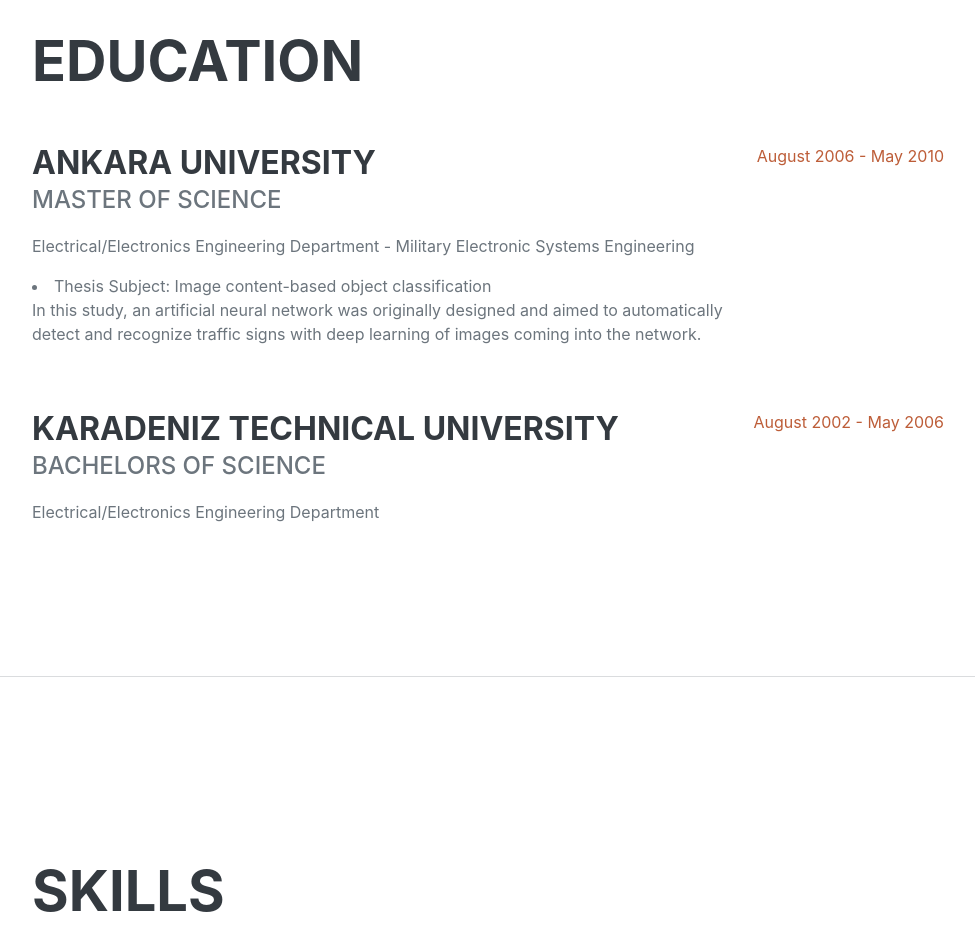
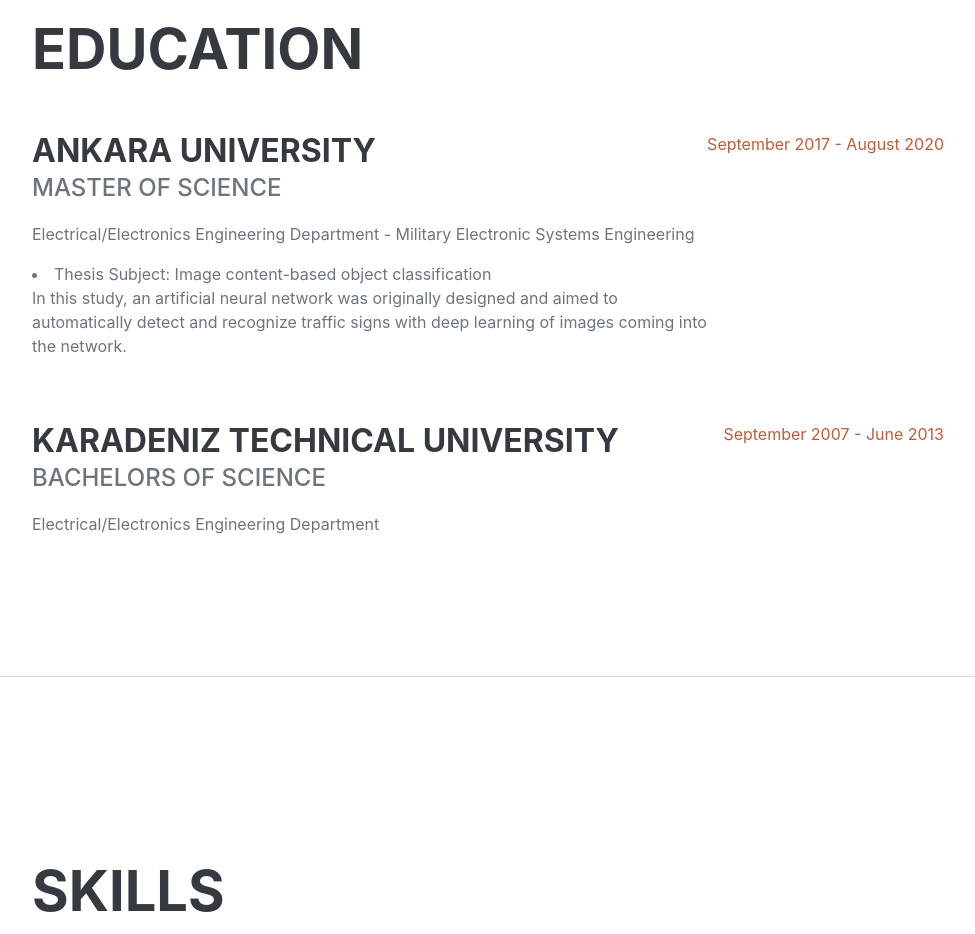
Before and after one commit to ykalkanCabi/cv, a plain HTML site: page index.html in a window 1280 px wide. Shown: the part 2600-3534 px from the top of the page, without its empty margins (288-1263 px from the left). Drawn offline with nearby package versions, Linux system fonts and the light colour scheme; a web font is replaced by a local one.

Commit message:
Update index.html
date of education updated

```diff
--- a/index.html
+++ b/index.html
@@ -137,7 +137,7 @@
                             <p><li> Thesis Subject: Image content-based object classification</li>
                             In this study, an artificial neural network was originally designed and aimed to automatically detect and recognize traffic signs with deep learning of images coming into the network.</p>
                         </div>
-                        <div class="flex-shrink-0"><span class="text-primary">August 2006 - May 2010</span></div>
+                        <div class="flex-shrink-0"><span class="text-primary">September 2017 - August 2020</span></div>
                     </div>
                     <div class="d-flex flex-column flex-md-row justify-content-between">
                         <div class="flex-grow-1">
@@ -146,7 +146,7 @@
                             <div>Electrical/Electronics Engineering Department</div>
 
                         </div>
-                        <div class="flex-shrink-0"><span class="text-primary">August 2002 - May 2006</span></div>
+                        <div class="flex-shrink-0"><span class="text-primary">September 2007 - June 2013</span></div>
                     </div>
                 </div>
             </section>
```
